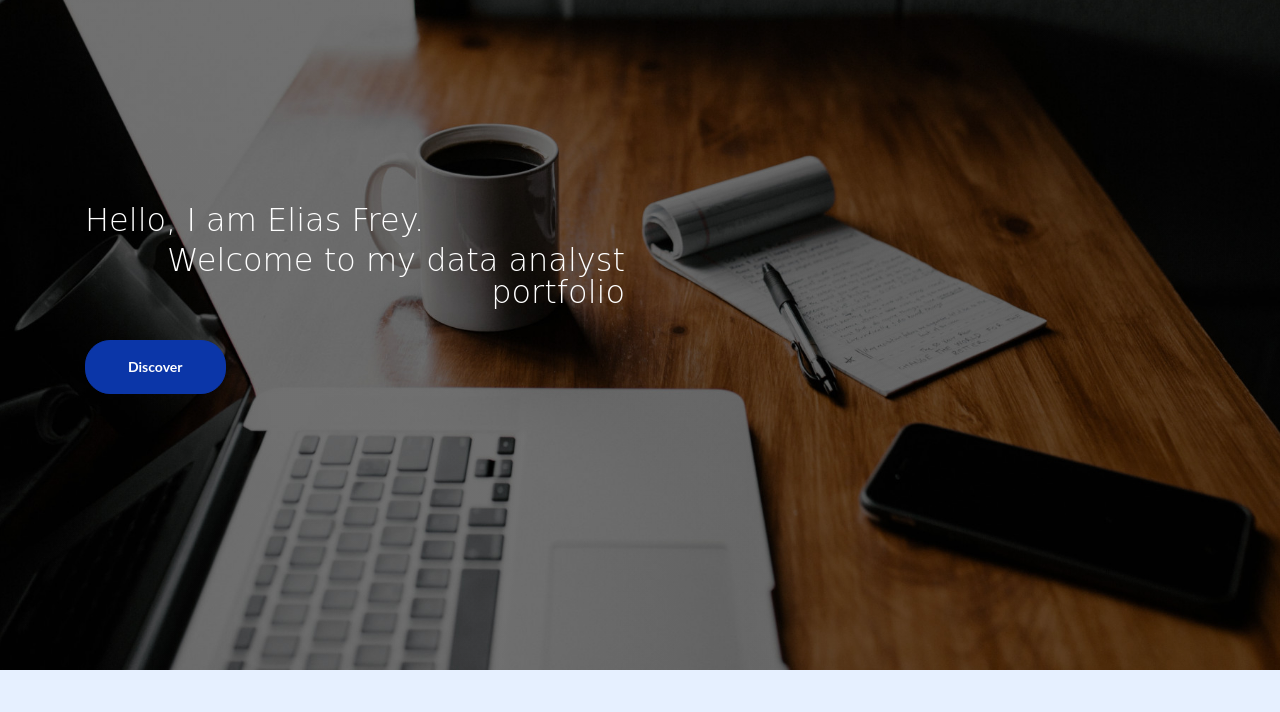
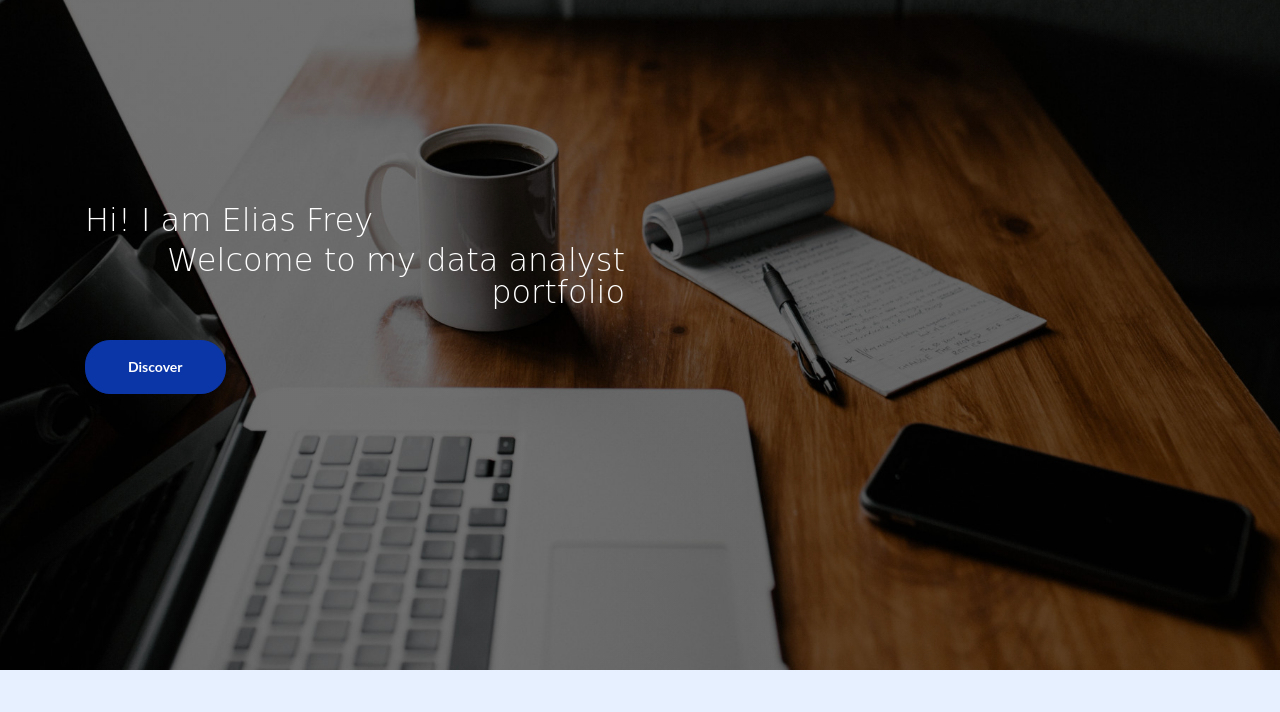
Before and after one commit to elias-frey/portfolio, a plain HTML site: page index.html in a window 1280 px wide. Shown: the part 88-800 px from the top of the page. Drawn offline with Linux system fonts and the light colour scheme.

Commit message:
Update index.html

```diff
--- a/index.html
+++ b/index.html
@@ -110,7 +110,7 @@
             <div class="row">
                 <div class="col-lg-6">
                     <div class="text-container">
-                        <h4 class="h4-first">Hello, I am Elias Frey.</h4>
+                        <h4 class="h4-first">Hi! I am Elias Frey</h4>
                         <h4 class="h4-second">Welcome to my data analyst portfolio</h4>
                     </div> <!-- end of text-container -->
                     <div class="text-container"><a class="btn-solid-lg page-scroll" href="#about">Discover</a>
```
